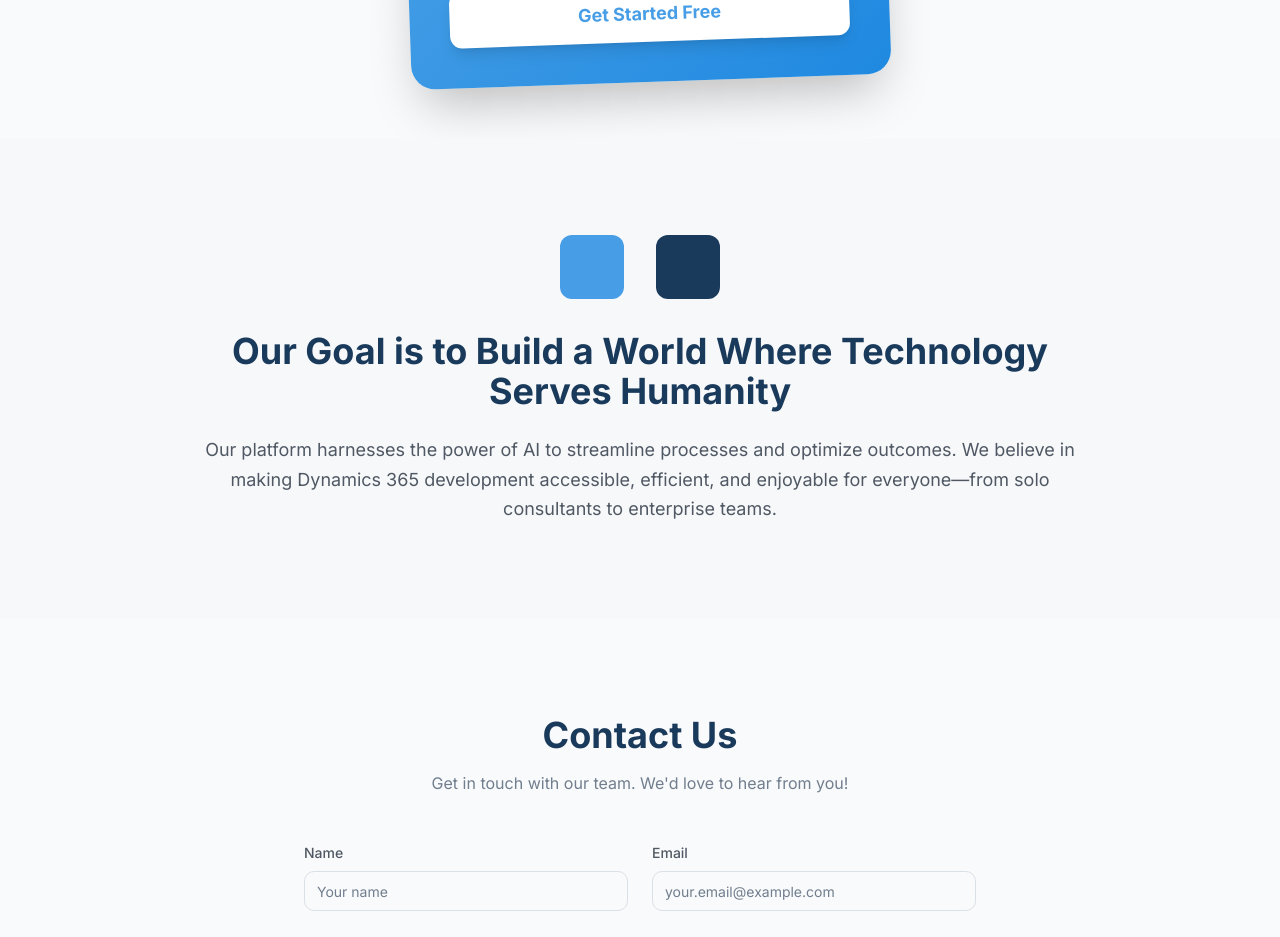
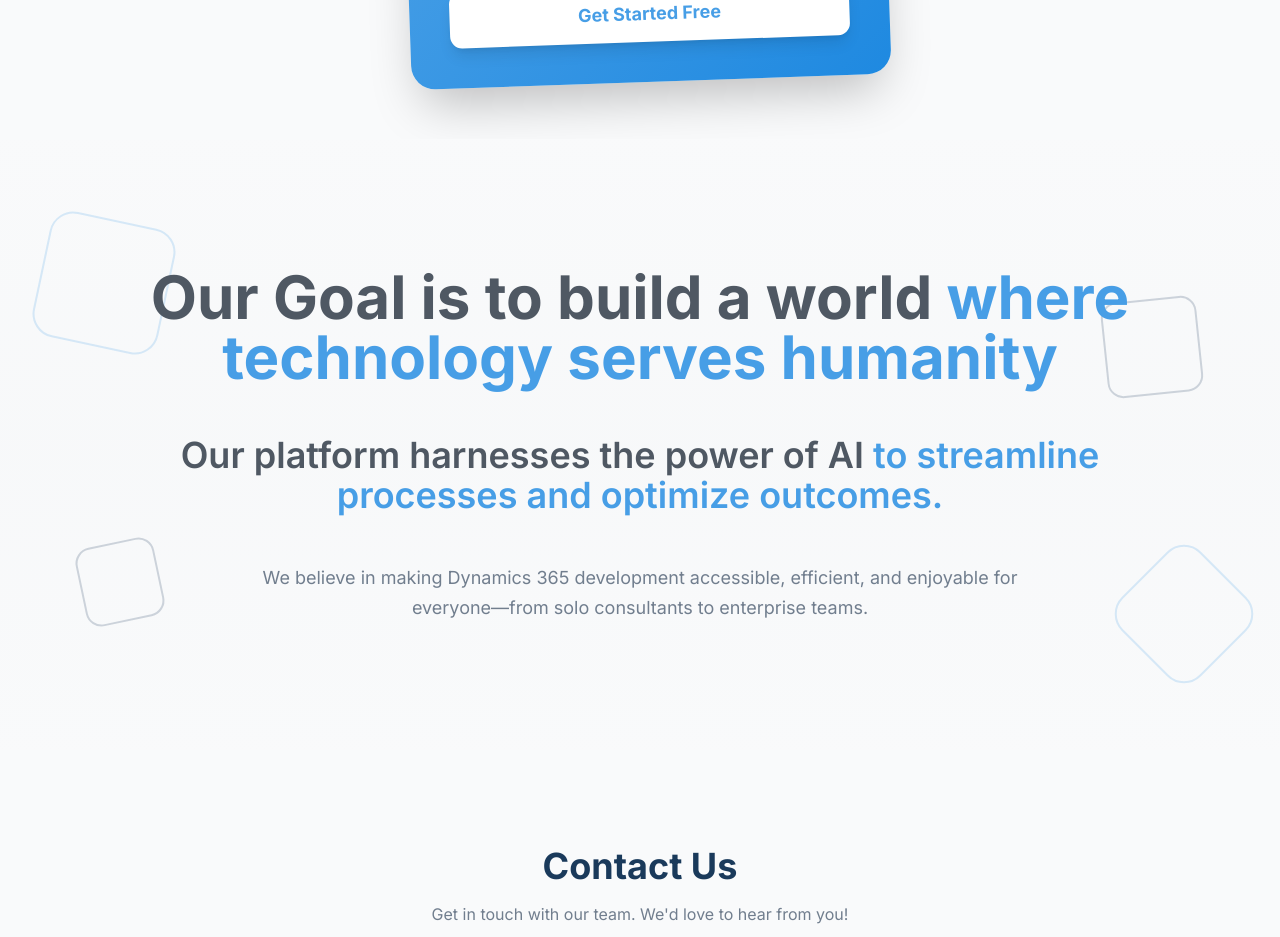
Before and after one commit to Harsh-Panghal/powermaker-ai-landing-page, a React (Vite) app: page / in a window 1280 px wide. Shown: the part 8360-9297 px from the top of the page. Built offline with nearby package versions, Linux system fonts and the light colour scheme; the HTML template or start-up script is replaced by a standard one.

Commit message:
Refactor: Redesign Mission Section

```diff
--- a/src/components/MissionSection.tsx
+++ b/src/components/MissionSection.tsx
@@ -1,19 +1,28 @@
 const MissionSection = () => {
   return (
-    <section id="mission" className="py-24 bg-secondary/30">
-      <div className="container mx-auto px-6">
-        <div className="max-w-4xl mx-auto text-center">
-          <div className="flex justify-center gap-8 mb-8">
-            <div className="w-16 h-16 bg-accent rounded-lg"></div>
-            <div className="w-16 h-16 bg-primary rounded-lg"></div>
-          </div>
+    <section id="mission" className="py-32 bg-gradient-to-b from-background via-secondary/20 to-background relative overflow-hidden">
+      {/* Decorative background elements */}
+      <div className="absolute top-20 left-10 w-32 h-32 border-2 border-accent/20 rounded-3xl rotate-12"></div>
+      <div className="absolute top-40 right-20 w-24 h-24 border-2 border-primary/20 rounded-2xl -rotate-6"></div>
+      <div className="absolute bottom-20 right-10 w-28 h-28 border-2 border-accent/20 rounded-3xl rotate-45"></div>
+      <div className="absolute bottom-32 left-20 w-20 h-20 border-2 border-primary/20 rounded-2xl -rotate-12"></div>
 
-          <h2 className="text-4xl font-bold text-primary mb-6">
-            Our Goal is to Build a World Where Technology Serves Humanity
+      <div className="container mx-auto px-6 relative z-10">
+        <div className="max-w-5xl mx-auto text-center space-y-12">
+          {/* Main headline */}
+          <h2 className="text-5xl md:text-6xl font-bold leading-tight animate-fade-in">
+            <span className="text-foreground">Our Goal is to build a world </span>
+            <span className="text-accent">where technology serves humanity</span>
           </h2>
 
-          <p className="text-lg text-foreground leading-relaxed">
-            Our platform harnesses the power of AI to streamline processes and optimize outcomes.
+          {/* Subheadline */}
+          <p className="text-3xl md:text-4xl font-semibold leading-relaxed animate-fade-in" style={{ animationDelay: '0.2s' }}>
+            <span className="text-foreground">Our platform harnesses the power of AI </span>
+            <span className="text-accent">to streamline processes and optimize outcomes.</span>
+          </p>
+
+          {/* Additional context */}
+          <p className="text-lg text-muted-foreground leading-relaxed max-w-3xl mx-auto animate-fade-in" style={{ animationDelay: '0.4s' }}>
             We believe in making Dynamics 365 development accessible, efficient, and enjoyable for
             everyone—from solo consultants to enterprise teams.
           </p>
```
